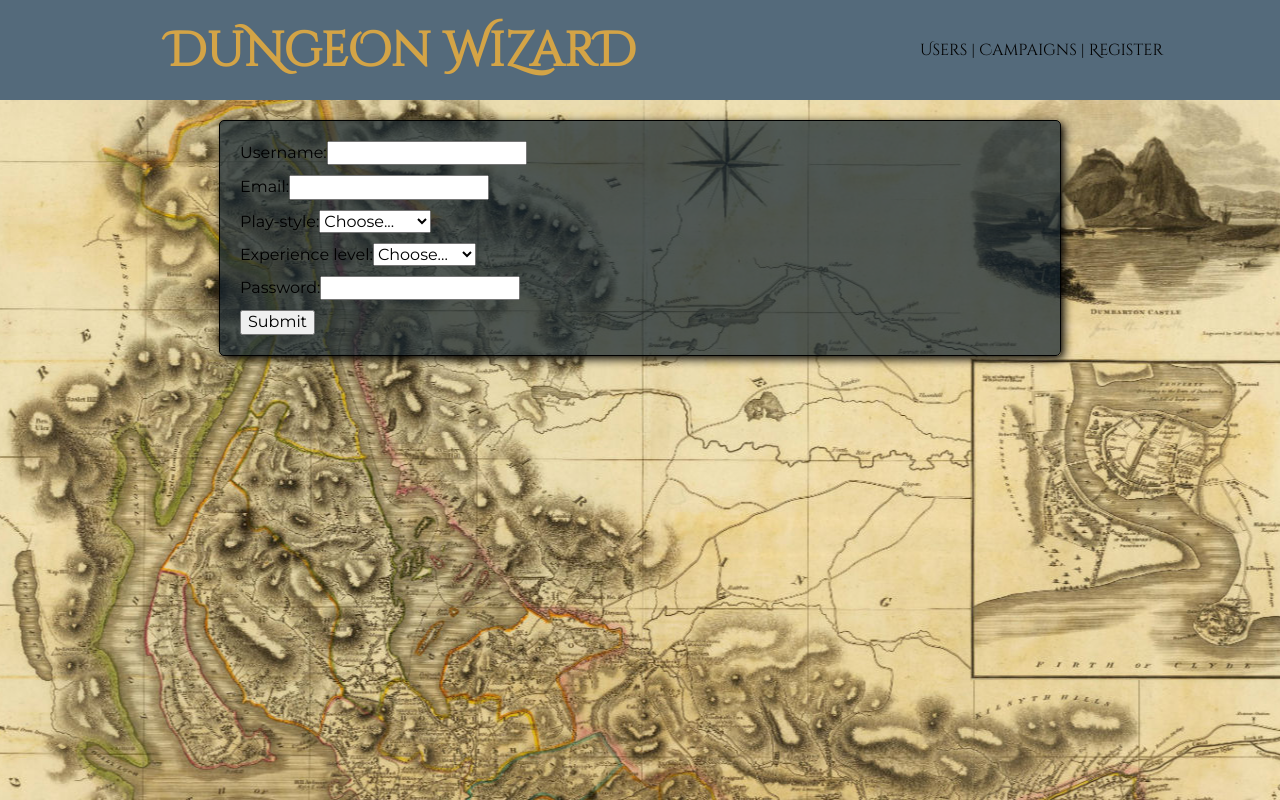
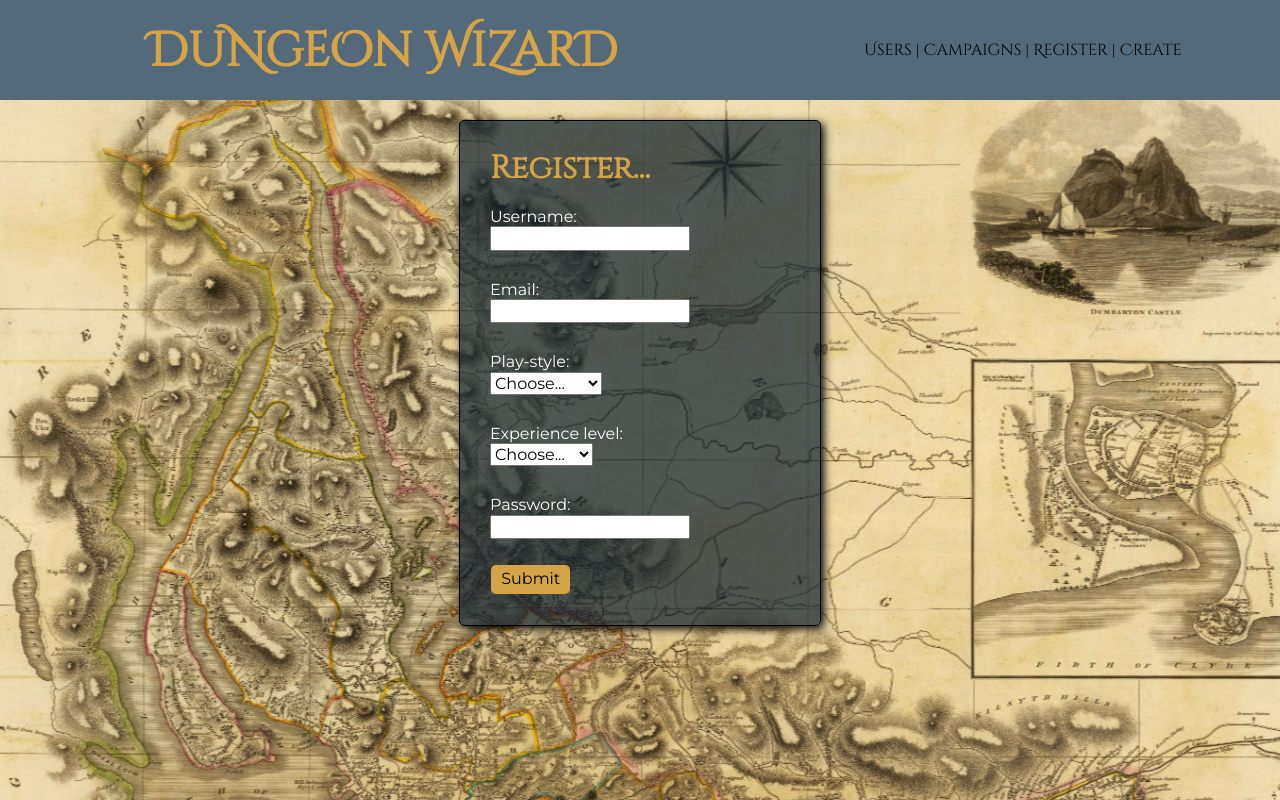
Before and after one commit to pnolan89/dungeon-wizard, a React (Create React App) app: page /users/new in a window 1280 px wide. Built offline with nearby package versions, Linux system fonts and the light colour scheme.

Commit message:
add style to nav bar

```diff
--- a/src/Nav.css
+++ b/src/Nav.css
@@ -31,6 +31,10 @@ a {
   color: black;
 }
 
+.links a:hover {
+  color: #D4A446;
+}
+
 .navbar h1 {
   font-size: 3em;
 }
--- a/src/Nav.jsx
+++ b/src/Nav.jsx
@@ -7,7 +7,7 @@ export default class Nav extends Component {
       return (
         <nav className='navbar'>
           <span className='logo'><a href='/' className='navbar-brand'><h1>DuNgeOn WiZarD</h1></a> </span>
-          <span className='links'> <Link to="/users/">Users</Link> | <Link to="/campaigns/">Campaigns</Link> | <Link to="/users/new/">Register</Link></span>
+          <span className='links'> <Link to="/users/">Users</Link> | <Link to="/campaigns/">Campaigns</Link> | <Link to="/users/new/">Register</Link> | <Link to="/campaigns/new/">Create</Link></span>
         </nav>
         )
     }
--- a/src/campaign-create.css
+++ b/src/campaign-create.css
@@ -8,7 +8,7 @@
     width: 20em;
     padding-top: 20px;
     padding-right: 20px;
-    padding-bottom: 20px;
+    padding-bottom: 50px;
     padding-left: 20px;
 
     position: relative;
@@ -24,11 +24,19 @@
   .Campaign-Create h1 {
       color: #D4A446;
       font-family: 'Cinzel', serif;
+
+      padding-top: 10px;
+      padding-right: 2px;
+      padding-bottom: 10px;
+      padding-left: 5px;
   }
 
 
 
   .Input {
+
+    background-color: #D4A446;
+
 
     border-style: solid;
     border-width: 1px;
@@ -39,9 +47,13 @@
     padding-right: 5px;
     padding-bottom: 5px;
     padding-left: 5px;
+
+    position: relative;
+    top: 1em; left: .7em
   }
 
   .Input:hover {
-    background-color: #D4A446;
-    transform: scale(1.1) perspective(1px);
+    background-color: #285D82;
+    color: white;
+
   }
--- a/src/campaign-create.jsx
+++ b/src/campaign-create.jsx
@@ -76,12 +76,13 @@ class CampaignRegistration extends Component {
 
             <form onSubmit={this.handleSubmit}>
 
-                <h1>Make a Campaign!</h1>
+                <h1>Create Campaign...</h1>
 
                         <div className="form">
                         <label>
-                        Campaign Name...
-                        <input name="name" type="text" placeholder="Make it a good one..." value={this.state.name} onChange={this.handleChange}/>
+                        Campaign Name:
+                        <br></br>
+                        <input name="name" type="text" value={this.state.name} onChange={this.handleChange}/>
                         </label>
                         </div>
 
@@ -94,15 +95,17 @@ class CampaignRegistration extends Component {
 
                         <div className="form">
                         <label>
-                        Description...
-                        <input name="description" type="text" placeholder="What is your quest?" value={this.state.description} onChange={this.handleChange}/>
+                        Description:
+                        <br></br>
+                        <input name="description" type="text"  value={this.state.description} onChange={this.handleChange}/>
                         </label>
                         </div>
 
                         <div className="form">
                         <label>
-                        Location...
-                        <input name="location" type="text" placeholder="Where is your dungeon?" value={this.state.location} onChange={this.handleChange}/>
+                        Location:
+                        <br></br>
+                        <input name="location" type="text"  value={this.state.location} onChange={this.handleChange}/>
                         </label>
                         </div>
 
@@ -120,7 +123,8 @@ class CampaignRegistration extends Component {
 
                         <div className="form">
                         <label>
-                        Playing Style...
+                        Playing Style:
+                        <br></br>
                         <select name="style" value={this.state.exp} onChange={this.handleChange}>
                         <option value=":">Choose...</option>
                         <option value="Easy Peasy">Easy Peasy</option>
--- a/src/campaign-index.css
+++ b/src/campaign-index.css
@@ -6,7 +6,9 @@
       font-family: 'Montserrat', sans-serif;
       border-style:  solid;
       border-width: 1px;
+
       width: 600px;
+      height: 15em;
 
       border-radius: 5px;
       margin:0 auto;
@@ -20,6 +22,15 @@
       position: relative;
       top: 120px;
       box-shadow: 3px 3px 10px;
+
+      transition: all .2s ease-in-out;
+  }
+
+  .Campaign-Index:hover {
+
+  transition: all .2s ease-in-out;
+  transform: scale(1.005);
+
   }
 
   .Campaign-Card {
@@ -32,6 +43,8 @@
 
   .Campaign-Card-Details h1 {
 
+    font-family: 'Cinzel', serif;
+
     margin-right: 1em;;
 
     padding-top: 2px;
@@ -41,11 +54,9 @@
 
     color: #D4A446;
 
-    transition: all .2s ease-in-out;
   }
   .Campaign-Card-Details h1:hover {
-  transition: all .2s ease-in-out;
-  transform: scale(1.05);
+
 
   }
 
@@ -75,8 +86,8 @@
 
   .Campaign-Index-Image img {
     display: flex;
-    width: 8em;
-    height: 8em;
+    width: 10em;
+    height: 10em;
     border-style: solid;
     border-width: 1px;
     border-radius: 5px;
@@ -84,6 +95,9 @@
     box-shadow: 3px 3px 10px;
     color: black;
 
+    position: relative;
+    top: 20px; left: 1em;
+
 
 
   }
--- a/src/user-index.css
+++ b/src/user-index.css
@@ -7,6 +7,7 @@
       border-style:  solid;
       border-width: 1px;
       width: 600px;
+      height: 15em;
 
       border-radius: 5px;
       margin:0 auto;
@@ -20,6 +21,9 @@
       position: relative;
       top: 120px;
       box-shadow: 3px 3px 10px;
+
+    transition: all .2s ease-in-out;
+
   }
 
   .User-Card {
@@ -28,6 +32,13 @@
     width: 32em;
     color: white;
 
+
+
+  }
+
+  .User-Index:hover {
+    transition: all .2s ease-in-out;
+    transform: scale(1.005);
   }
 
   .User-Card-Details h1 {
@@ -41,12 +52,13 @@
 
     color: #D4A446;
 
-    transition: all .2s ease-in-out;
+    font-family: 'Cinzel', serif;
+
+
   }
 
   .User-Card-Details h1:hover {
-    transition: all .2s ease-in-out;
-    transform: scale(1.05);
+
 
     }
 
@@ -79,8 +91,8 @@
 
   .User-Index-Image img {
     display: flex;
-    width: 8em;
-    height: 8em;
+    width: 10em;
+    height: 10em;
     border-style: solid;
     border-width: 1px;
     border-radius: 5px;
@@ -90,6 +102,9 @@
     box-shadow: 3px 3px 10px;
     color: black;
 
+    position: relative;
+    top: 20px; left: 3em;
+
 
 
 
--- /dev/null
+++ b/src/user_registration.css
@@ -0,0 +1,62 @@
+.registration {
+  width: 20em;
+  height: 29em;
+
+  text-align: left;
+  background: rgba(13, 31, 45, 0.7);
+  font-family: 'Montserrat', sans-serif;
+  border: 1px solid;
+  border-radius: 5px;
+  padding: 20px;
+  position: relative;
+  margin: 0 auto;
+  top: 120px;
+
+
+  box-shadow: 3px 3px 10px;
+}
+
+.user-details {
+    color: white;
+}
+
+.user-details h1 {
+    color: #D4A446;
+
+    padding-top: 0px;
+    padding-right: 10px;
+    padding-bottom: 20px;
+    padding-left: 0px;
+}
+
+.form {
+    padding-top: 10px;
+    padding-right: 10px;
+    padding-bottom: 20px;
+    padding-left: 10px;
+}
+
+.input {
+
+    background-color: #D4A446;
+
+    color: black;
+    padding-top: 5px;
+    padding-right: 10px;
+    padding-bottom: 5px;
+    padding-left: 10px;
+
+    border: black 1px;
+    border-radius: 5px;
+
+
+    position: relative;
+    top: .4em; left: .7em
+}
+
+.input:hover {
+    background-color: #285D82;
+    color: white;
+
+
+}
--- a/src/user_registration.js
+++ b/src/user_registration.js
@@ -1,5 +1,5 @@
 import React, { Component } from "react";
-import './User.css';
+import './user_registration.css';
 import axios from 'axios';
 import { Redirect } from 'react-router-dom'
 
@@ -57,26 +57,30 @@ class UserRegistration extends Component {
   }
     render() {
         return(
-                 <div className="user">
+                 <div className="registration">
                  {this.renderRedirect()}
                     <div className="user-box">
                         <div className="user-details">
                             <form onSubmit={this.handleSubmit}>
                             <div className="form">
+                            <h1>Register...</h1>
                             <label>
                               Username:
+                              <br></br>
                               <input name="username" type="text" value={this.state.username} onChange={this.handleChange}/>
                             </label>
                             </div>
                             <div className="form">
                             <label>
                               Email:
+                              <br></br>
                               <input name="email" type="email" value={this.state.email} onChange={this.handleChange}/>
                             </label>
                             </div>
                             <div className="form">
                             <label>
                               Play-style:
+                              <br></br>
                               <select name="play_style" value={this.state.play_style} onChange={this.handleChange}>
                               <option value=":">Choose...</option>
                               <option value="aggressive">Aggressive</option>
@@ -88,6 +92,7 @@ class UserRegistration extends Component {
                             <div className="form">
                             <label>
                               Experience level:
+                              <br></br>
                               <select name="exp" value={this.state.exp} onChange={this.handleChange}>
                               <option value=":">Choose...</option>
                               <option value="newbie">Newbie</option>
@@ -100,11 +105,12 @@ class UserRegistration extends Component {
                             <div className="form">
                             <label>
                               Password:
+                              <br></br>
                               <input name="password" type="password" value={this.state.password} onChange={this.handleChange}/>
                             </label>
                             </div>
 
-                            <input type="submit" value="Submit" />
+                            <input className="input" type="submit" value="Submit" />
                             </form>
                         </div>
                     </div>
```
